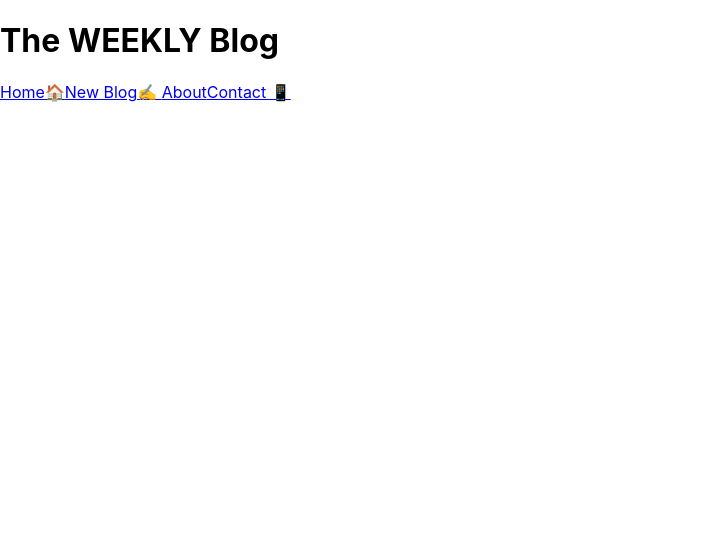
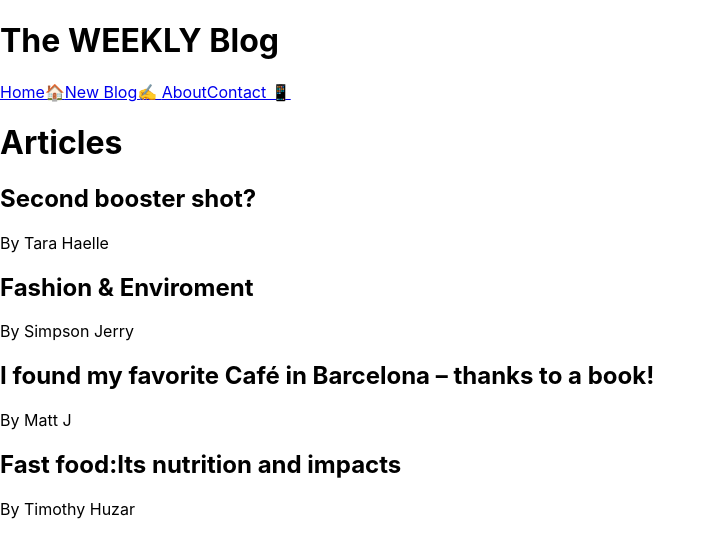
Before and after one commit to MissZamzam/blog-application, a React (Create React App) app: page / in a window 1280 px wide. Shown: the top 558 px of the page, without its empty margins (0-716 px from the left). Built offline with nearby package versions, Linux system fonts and the light colour scheme; data requests are answered from the project's data file.

Commit message:
installed react router and imported it to the App component

```diff
--- a/db.json
+++ b/db.json
@@ -16,7 +16,7 @@
         "id": 3,
         "title": "I found my favorite Café in Barcelona – thanks to a book!",
         "body": "I dislike entering book shops. Every time I walk into a book shop, I will end up buying one.I entered an international bookshop in Eixample, Barcelona, while looking for some cool things to do in Barcelona. And as expected, a book named „The dead alleys of Barcelona“ got my attention, a crime novel. Long story shot: I bought it, went home, and started reading.In this book, the author Stefanie Kremser talks about a special part of El Born, downtown Barcelona. She describes this magical square, this narrow street the main character lived in.I didn’t know this exact street, and I was curious. I went downtown, wandered around the square and saw this café with the few tables on the terrace. Until today, 7 years later, it is still my favorite café in Barcelona – thanks to this book!",
-        "author": "Matt"
+        "author": "Matt J"
       },
       {
         "id": 4,
--- a/package.json
+++ b/package.json
@@ -8,6 +8,7 @@
     "@testing-library/user-event": "^13.5.0",
     "react": "^18.2.0",
     "react-dom": "^18.2.0",
+    "react-router-dom": "^6.3.0",
     "react-scripts": "5.0.1",
     "web-vitals": "^2.1.4"
   },
--- a/src/Home.js
+++ b/src/Home.js
@@ -1,20 +1,8 @@
-import { useState, useEffect } from "react";
 import ArticleList from "./ArticleList";
+import useFetch from "./useFetch";
 
 function Home () {
-
-    const [articles, setArticles] = useState(null)
-
-
-    useEffect(() => {
-        fetch('http://localhost:3000/articles')
-        .then(response => {
-            response.json()
-        })
-        .then(data => {
-            setArticles(data)
-        })
-    })
+const {data : articles} = useFetch('')
 
     return (
         <div className="home">
--- /dev/null
+++ b/src/useFetch.js
@@ -0,0 +1,18 @@
+import { useState, useEffect } from "react"
+
+function useFetch (){
+    const [data, setData] = useState(null)
+
+    useEffect(() => {
+        fetch('http://localhost:3000/articles')
+        .then(response => {
+          return  response.json()
+        })
+        .then(data => {
+            setData(data)
+        })
+    }, [])
+    return{data}
+}
+
+export default useFetch
```
Also changed, not shown: src/App.js (+7 -2 lines), 1 other file (tests, documents, lock files or other folders).
